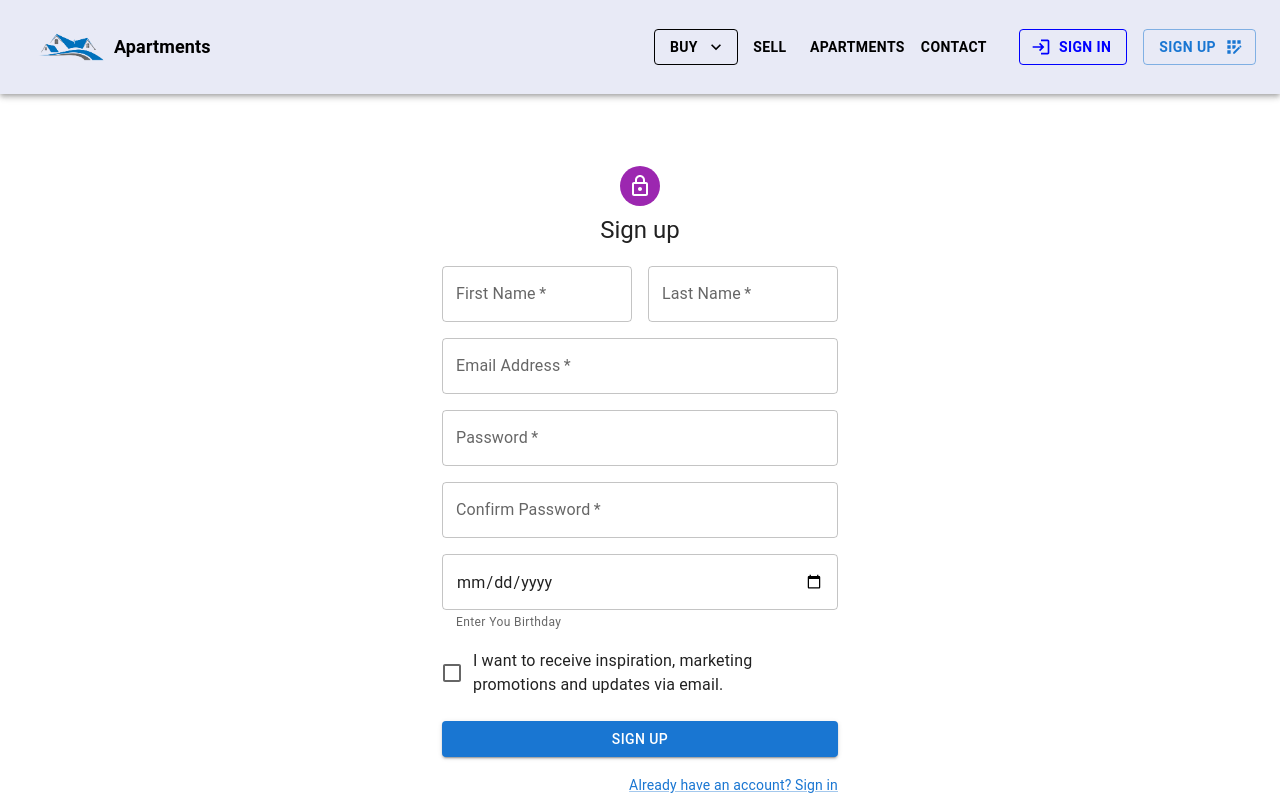
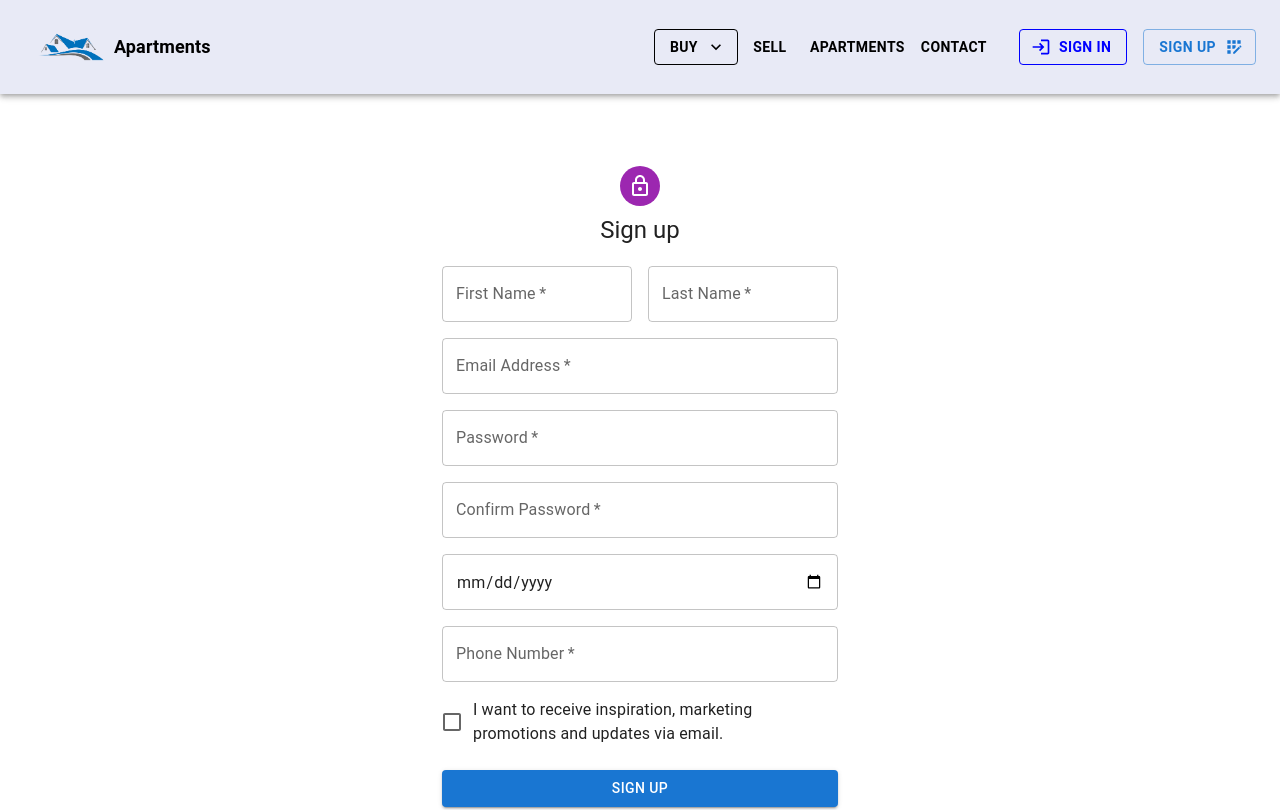
Before and after one commit to s-h-a-k-o/buying-apartment, a Next.js app: page /user/sign-up in a window 1280 px wide. Shown: the top 810 px of the page. Built offline with nearby package versions, Linux system fonts and the light colour scheme.

Commit message:
changes in reg and login forms

```diff
--- a/src/components/user/login/signIn.tsx
+++ b/src/components/user/login/signIn.tsx
@@ -7,7 +7,6 @@ import Avatar from "@mui/material/Avatar";
 import Button from "@mui/material/Button";
 import CssBaseline from "@mui/material/CssBaseline";
 import TextField from "@mui/material/TextField";
-import FormControlLabel from "@mui/material/FormControlLabel";
 import Checkbox from "@mui/material/Checkbox";
 import Link from "@mui/material/Link";
 import Grid from "@mui/material/Grid";
@@ -16,18 +15,36 @@ import LockOutlinedIcon from "@mui/icons-material/LockOutlined";
 import Typography from "@mui/material/Typography";
 import Container from "@mui/material/Container";
 
+import Radio from "@mui/material/Radio";
+import RadioGroup from "@mui/material/RadioGroup";
+import FormControlLabel from "@mui/material/FormControlLabel";
+import FormControl from "@mui/material/FormControl";
+import FormLabel from "@mui/material/FormLabel";
+
 const initialValues = {
   email: "",
   password: "",
+  // modeOfContact: "",
+  //  phoneNumber: "",
 };
 
 const validationSchema = Yup.object({
   email: Yup.string().email("Invalid email format").required("Required!"),
   password: Yup.string().required("Required!"),
+  // modeOfContact: Yup.string().required("Required!"),
+  // phoneNumber: Yup.string().when("modeOfContact", {
+  //   is: "telephonemoc",
+  //   then: Yup.string().required("Required"),
+  // }),
 });
 const onSubmit = (values: any) => {
   console.log(values);
 };
+
+const options = [
+  { key: "Email", value: "emailmoc" },
+  { key: "Telephone", value: "telephonemoc" },
+];
 
 const SignIn: FC = () => {
   return (
@@ -54,8 +71,62 @@ const SignIn: FC = () => {
         >
           {(formik) => (
             <Form className="mt-5">
+              {/* <Box>
+                <label>Mode Of Contact</label>
+                <Field
+                  type="radio"
+                  name="modeOfContact"
+                  id="modeOfContact"
+                  label="Mode of contact"
+                  options={options}
+                >
+                  {({ field }: any) => {
+                    return options.map((option) => {
+                      return (
+                        <div key={option.key} className="mt-2">
+                          <input
+                            type="radio"
+                            id={option.key}
+                            {...field}
+                            value={option.value}
+                            checked={field.value === option.value}
+                            error={
+                              Boolean(formik.errors.modeOfContact) &&
+                              Boolean(formik.touched.modeOfContact)
+                            }
+                            helperText={
+                              Boolean(formik.touched.modeOfContact) &&
+                              formik.errors.modeOfContact
+                            }
+                          />
+                          <label htmlFor={option.value} className="pl-2">
+                            {option.key}
+                          </label>
+                        </div>
+                      );
+                    });
+                  }}
+                </Field>
+                <Field
+                  type="number"
+                  id="phoneNumber"
+                  name="phoneNumber"
+                  as={TextField}
+                  label="Phone Number"
+                  required
+                  fullWidth
+                  error={
+                    Boolean(formik.errors.phoneNumber) &&
+                    Boolean(formik.touched.phoneNumber)
+                  }
+                  helperText={
+                    Boolean(formik.touched.phoneNumber) &&
+                    formik.errors.phoneNumber
+                  }
+                />
+              </Box> */}
               <Field
-                type="email"
+                //  type="text"
                 id="email"
                 name="email"
                 as={TextField}
@@ -63,7 +134,7 @@ const SignIn: FC = () => {
                 required
                 fullWidth
                 margin="normal"
-                label="Email Address"
+                label="Email Address or Phone Number"
                 error={
                   Boolean(formik.errors.email) && Boolean(formik.touched.email)
                 }
--- a/src/components/user/signUp/signUp.tsx
+++ b/src/components/user/signUp/signUp.tsx
@@ -30,6 +30,7 @@ interface FormValuesType {
   password: string;
   confirmPassword: string;
   dateOfBirth: string;
+  phoneNumber: string;
 }
 
 const initialValues: FormValuesType = {
@@ -39,7 +40,11 @@ const initialValues: FormValuesType = {
   password: "",
   confirmPassword: "",
   dateOfBirth: "",
+  phoneNumber: "",
 };
+
+const phoneRegExp =
+  /^((\\+[1-9]{1,4}[ \\-]*)|(\\([0-9]{2,3}\\)[ \\-]*)|([0-9]{2,4})[ \\-]*)*?[0-9]{3,4}?[ \\-]*[0-9]{3,4}?$/;
 
 const validationSchema = Yup.object().shape({
   firstName: Yup.string().required("Required!"),
@@ -53,13 +58,15 @@ const validationSchema = Yup.object().shape({
   confirmPassword: Yup.string()
     .oneOf([Yup.ref("password"), ""], "Password must match")
     .required("Required!"),
-  // dateOfBirth: Yup.date()
-  //   .nullable()
-  //   // .test("dateOfBirth", "You must be 18 years or older", function (value) {
-  //   //   return moment().diff(moment(value, "YYYY-MM-DD"), "years") >= 18;
-  //   // })
-  //   .required("Please enter your age"),
-  dateOfBirth: Yup.date().nullable().required("Required!"),
+  dateOfBirth: Yup.date()
+    .nullable()
+    .test("dateOfBirth", "You must be 18 years or older", function (value) {
+      return moment().diff(moment(value, "YYYY-MM-DD"), "years") >= 18;
+    })
+    .required("Required!"),
+  phoneNumber: Yup.string()
+    .matches(phoneRegExp, "Phone number is not valid")
+    .required("Enter Your Phone Number"),
 });
 
 const onSubmit = (values: FormValuesType, formikHelpaers: any) => {
@@ -93,6 +100,7 @@ const SignUp: FC = () => {
           onSubmit={onSubmit}
         >
           {(formik) => (
+
             <Form className="mt-5">
               <Grid container spacing={2}>
                 <Grid item xs={12} sm={6}>
@@ -225,8 +233,6 @@ const SignUp: FC = () => {
                     id="dateOfBirth"
                     name="dateOfBirth"
                     as={TextField}
-                    //  focused
-                    //  label="Birthday"
                     required
                     fullWidth
                     error={
@@ -234,9 +240,27 @@ const SignUp: FC = () => {
                       Boolean(formik.touched.dateOfBirth)
                     }
                     helperText={
-                      // Boolean(formik.touched.dateOfBirth) &&
-                      // formik.errors.dateOfBirth
-                      "Enter You Birthday"
+                      Boolean(formik.touched.confirmPassword) &&
+                      formik.errors.confirmPassword
+                    }
+                  />
+                </Grid>
+                <Grid item xs={12}>
+                  <Field
+                    type="number"
+                    id="phoneNumber"
+                    name="phoneNumber"
+                    as={TextField}
+                    label="Phone Number"
+                    required
+                    fullWidth
+                    error={
+                      Boolean(formik.errors.phoneNumber) &&
+                      Boolean(formik.touched.phoneNumber)
+                    }
+                    helperText={
+                      Boolean(formik.touched.phoneNumber) &&
+                      formik.errors.phoneNumber
                     }
                   />
                 </Grid>
```
